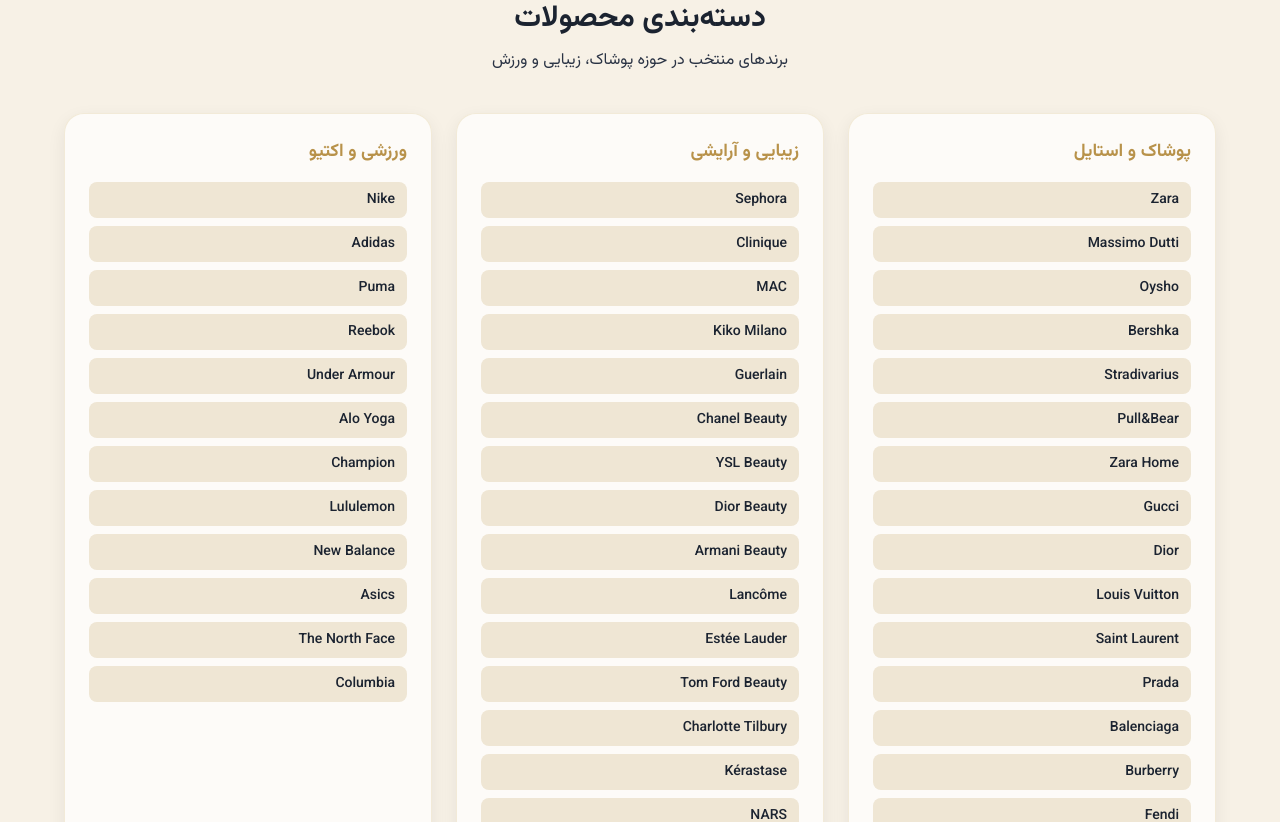
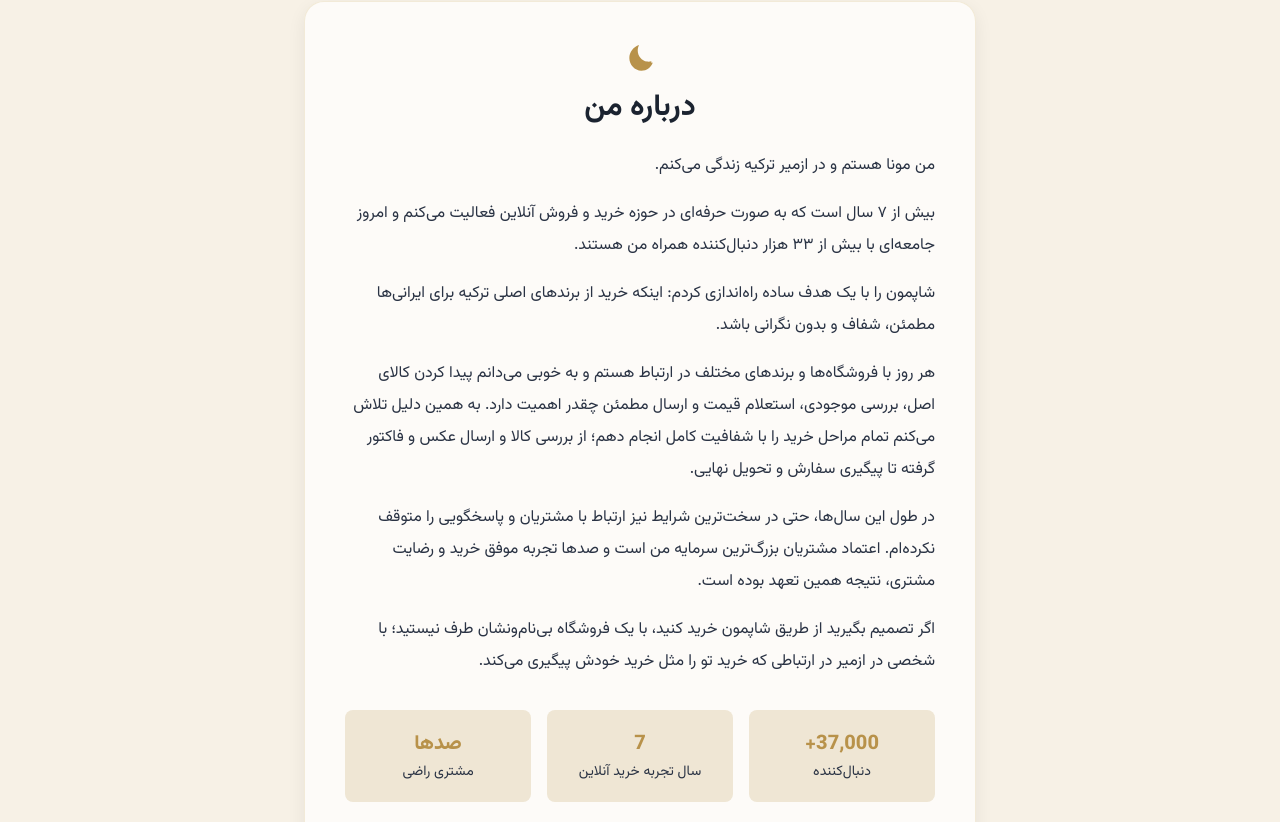
Before and after one commit to amirhesam-yazdanpanah/shopemoon-nextjs, a Next.js app: page / in a window 1280 px wide. Shown: the part 838-1660 px from the top of the page. Built offline with nearby package versions, Linux system fonts and the light colour scheme.

Commit message:
Add About me (درباره من) section with bio, stats, and quote

```diff
--- a/src/app/page.tsx
+++ b/src/app/page.tsx
@@ -1,6 +1,7 @@
 import { Header } from "@/components/Header";
 import { Hero } from "@/components/Hero";
 import { TrustBadges } from "@/components/TrustBadges";
+import { About } from "@/components/About";
 import { ProductShowcase } from "@/components/ProductShowcase";
 import { Membership } from "@/components/Membership";
 import { FAQ } from "@/components/FAQ";
@@ -15,6 +16,7 @@ export default function Home() {
       <main>
         <Hero />
         <TrustBadges />
+        <About />
         <ProductShowcase />
         <Membership />
         <FAQ />
--- /dev/null
+++ b/src/components/About.tsx
@@ -0,0 +1,60 @@
+export function About() {
+  const paragraphs = [
+    "من مونا هستم و در ازمیر ترکیه زندگی می‌کنم.",
+    "بیش از ۷ سال است که به صورت حرفه‌ای در حوزه خرید و فروش آنلاین فعالیت می‌کنم و امروز جامعه‌ای با بیش از ۳۳ هزار دنبال‌کننده همراه من هستند.",
+    "شاپمون را با یک هدف ساده راه‌اندازی کردم: اینکه خرید از برندهای اصلی ترکیه برای ایرانی‌ها مطمئن، شفاف و بدون نگرانی باشد.",
+    "هر روز با فروشگاه‌ها و برندهای مختلف در ارتباط هستم و به خوبی می‌دانم پیدا کردن کالای اصل، بررسی موجودی، استعلام قیمت و ارسال مطمئن چقدر اهمیت دارد. به همین دلیل تلاش می‌کنم تمام مراحل خرید را با شفافیت کامل انجام دهم؛ از بررسی کالا و ارسال عکس و فاکتور گرفته تا پیگیری سفارش و تحویل نهایی.",
+    "در طول این سال‌ها، حتی در سخت‌ترین شرایط نیز ارتباط با مشتریان و پاسخگویی را متوقف نکرده‌ام. اعتماد مشتریان بزرگ‌ترین سرمایه من است و صدها تجربه موفق خرید و رضایت مشتری، نتیجه همین تعهد بوده است.",
+    "اگر تصمیم بگیرید از طریق شاپمون خرید کنید، با یک فروشگاه بی‌نام‌ونشان طرف نیستید؛ با شخصی در ازمیر در ارتباطی که خرید تو را مثل خرید خودش پیگیری می‌کند.",
+  ];
+
+  const stats = [
+    { value: "37,000+", label: "دنبال‌کننده" },
+    { value: "7", label: "سال تجربه خرید آنلاین" },
+    { value: "صدها", label: "مشتری راضی" },
+  ];
+
+  return (
+    <section id="about" dir="rtl" lang="fa" className="px-5 py-16">
+      <div className="mx-auto max-w-2xl rounded-xl2 border border-gold-soft/50 bg-white/70 p-6 text-center shadow-card dark:border-navy-soft dark:bg-navy-soft/30 sm:p-10">
+        <svg
+          width="32"
+          height="32"
+          viewBox="0 0 24 24"
+          fill="none"
+          aria-hidden="true"
+          className="mx-auto text-gold"
+        >
+          <path
+            d="M20.5 14.5c-1 .3-2.1.4-3.2.2-4-.7-7-4.2-7-8.4 0-1.5.4-2.9 1-4.1C7.1 3.5 4 7.4 4 12c0 5 4 9.5 9 9.5 4 0 7.4-2.6 8.6-6.2-.4.1-.7.2-1.1.2Z"
+            fill="currentColor"
+          />
+        </svg>
+
+        <h2 className="mt-4 text-2xl font-bold sm:text-3xl">درباره من</h2>
+
+        <div className="mt-6 space-y-4 text-start text-base leading-loose text-navy-soft dark:text-cream-dark">
+          {paragraphs.map((paragraph, index) => (
+            <p key={index}>{paragraph}</p>
+          ))}
+        </div>
+
+        <div className="mt-8 grid grid-cols-1 gap-4 sm:grid-cols-3">
+          {stats.map((stat) => (
+            <div
+              key={stat.label}
+              className="rounded-lg bg-cream-dark px-4 py-5 dark:bg-navy-dark"
+            >
+              <div className="text-xl font-extrabold text-gold">{stat.value}</div>
+              <div className="mt-1 text-sm text-navy-soft dark:text-cream-dark">{stat.label}</div>
+            </div>
+          ))}
+        </div>
+
+        <blockquote className="mt-8 border-r-4 border-gold ps-4 text-lg font-bold leading-relaxed">
+          «شاپمون نه یک فروشگاه، بلکه دوست معتمد تو هست»
+        </blockquote>
+      </div>
+    </section>
+  );
+}
```
